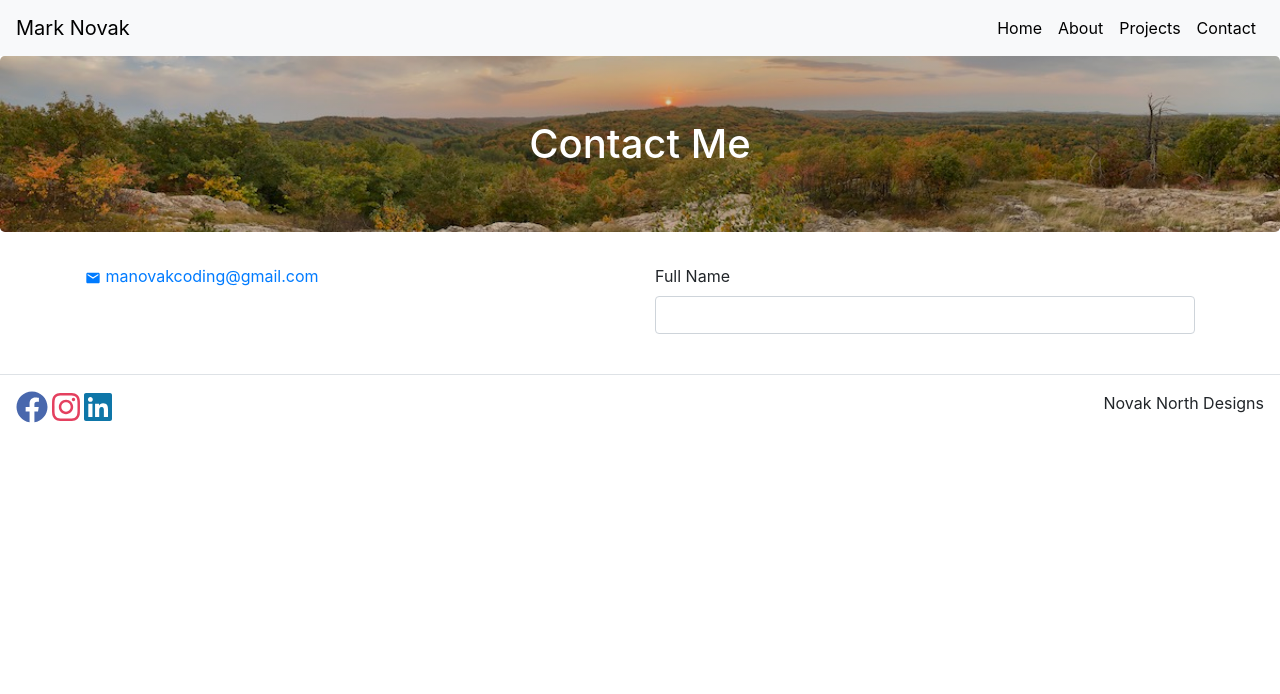
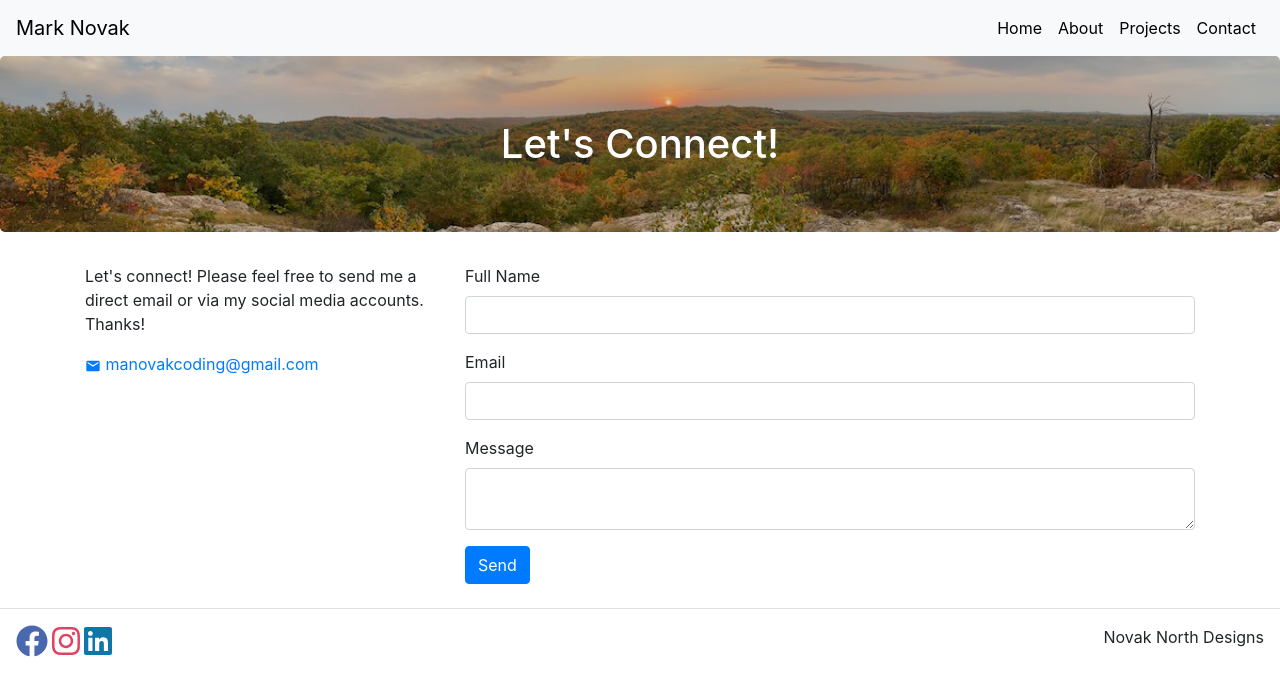
Before and after one commit to manovak24/manovak24.github.io, a React (Create React App) app: page /contact in a window 1280 px wide. Shown: the top 694 px of the page. Built offline with nearby package versions, Linux system fonts and the light colour scheme.

Commit message:
updating contact page

```diff
--- a/package.json
+++ b/package.json
@@ -11,6 +11,7 @@
     "@testing-library/react": "^11.2.5",
     "@testing-library/user-event": "^12.7.1",
     "bootstrap": "^4.6.0",
+    "emailjs-com": "^2.6.4",
     "react": "^17.0.1",
     "react-bootstrap": "^1.5.0",
     "react-dom": "^17.0.1",
@@ -19,6 +20,7 @@
     "react-scripts": "4.0.2",
     "react-slick": "^0.28.0",
     "slick-carousel": "^1.8.1",
+    "sweetalert2": "^10.15.5",
     "web-vitals": "^1.1.0"
   },
   "scripts": {
--- a/src/App.js
+++ b/src/App.js
@@ -33,7 +33,7 @@ class App extends React.Component {
         title: 'About Me'
       },
       contact: {
-        title: 'Contact Me'
+        title: 'Let\'s Connect!'
       }
     }
   }
--- a/src/pages/contact-page.jsx
+++ b/src/pages/contact-page.jsx
@@ -1,27 +1,86 @@
 import React from 'react';
-import { Col, Container, Form, Row } from 'react-bootstrap';
+import { Col, Container, Form, Row, Button } from 'react-bootstrap';
 import Hero from '../compontents/hero.jsx';
 
 import { MdEmail } from 'react-icons/md';
+import emailjs from 'emailjs-com';
+import Swal from 'sweetalert2';
 
 class ContactPage extends React.Component {
+    constructor(props) {
+        super(props);
+        this.state = {
+            user_name: '',
+            user_email: '',
+            message: '',
+            disabled: false,
+            emailSent: null,
+        }
+    }
+
+    handleChange = (event) => {
+        const target = event.target;
+        const value = target.type === 'checkbox' ? target.checked : target.value;
+        const name = target.name;
+
+        this.setState({[name]: value})
+    }
+
+    handleSubmit = (event) => {
+        event.preventDefault();
+
+        this.setState({
+            disabled: true
+        });
+
+        emailjs.sendForm('gmail', 'testing', event.target, 'user_rQF8cs4fYnfBs2O7qJ0gs')
+            .then(res => {
+                Swal.fire({
+                    title: 'Email Successfully Sent',
+                    icon: 'success'
+                })
+            })
+            .catch(err => {
+                Swal.fire({
+                    title: 'Email Failed to Send',
+                    icon: 'error'
+                })
+                console.error('Email Error:', err)
+            })
+
+    }
+
     render() {
         return(
             <div>
                 <div>
                     <Hero title={this.props.title} />
                 </div>
+
                 <Container>
                     <Row>
-                        <Col>
-                            <a href="mailto:manovakcoding@gmail.com"><MdEmail /> manovakcoding@gmail.com</a>
+                        <Col xs="auto" md={4}>
+                            <p>Let's connect! Please feel free to send me a direct email or via my social media accounts. Thanks!</p>
+                            <a href="mailto:manovakcoding@gmail.com" ><MdEmail /> manovakcoding@gmail.com</a>
                         </Col>
-                        <Col>
-                            <Form>
+                        <Col xs={12} md={8}>
+                            <Form onSubmit={this.handleSubmit}>
                                 <Form.Group>
                                     <Form.Label htmlFor="full-name">Full Name</Form.Label>
-                                    <Form.Control id="full-name" name="user_name" type="text" />
+                                    <Form.Control id="full-name" name="user_name" type="text" value={this.state.name} onChange={this.handleChange} />
                                 </Form.Group>
+
+                                <Form.Group>
+                                    <Form.Label htmlFor="email">Email</Form.Label>
+                                    <Form.Control id="email" name="user_email" type="email" value={this.state.email} onChange={this.handleChange} />
+                                </Form.Group>
+
+                                <Form.Group>
+                                    <Form.Label htmlFor="message">Message</Form.Label>
+                                    <Form.Control id="message" name="message" as="textarea" row="3" value={this.state.message} onChange={this.handleChange} />
+                                </Form.Group>
+
+                                <Button className="d-inline-block" variant="primary" type="submit" disabled={this.state.disabled}>Send</Button>
                             </Form>
                         </Col>
                     </Row>
```
Also changed, not shown: 1 other file (tests, documents, lock files or other folders).
